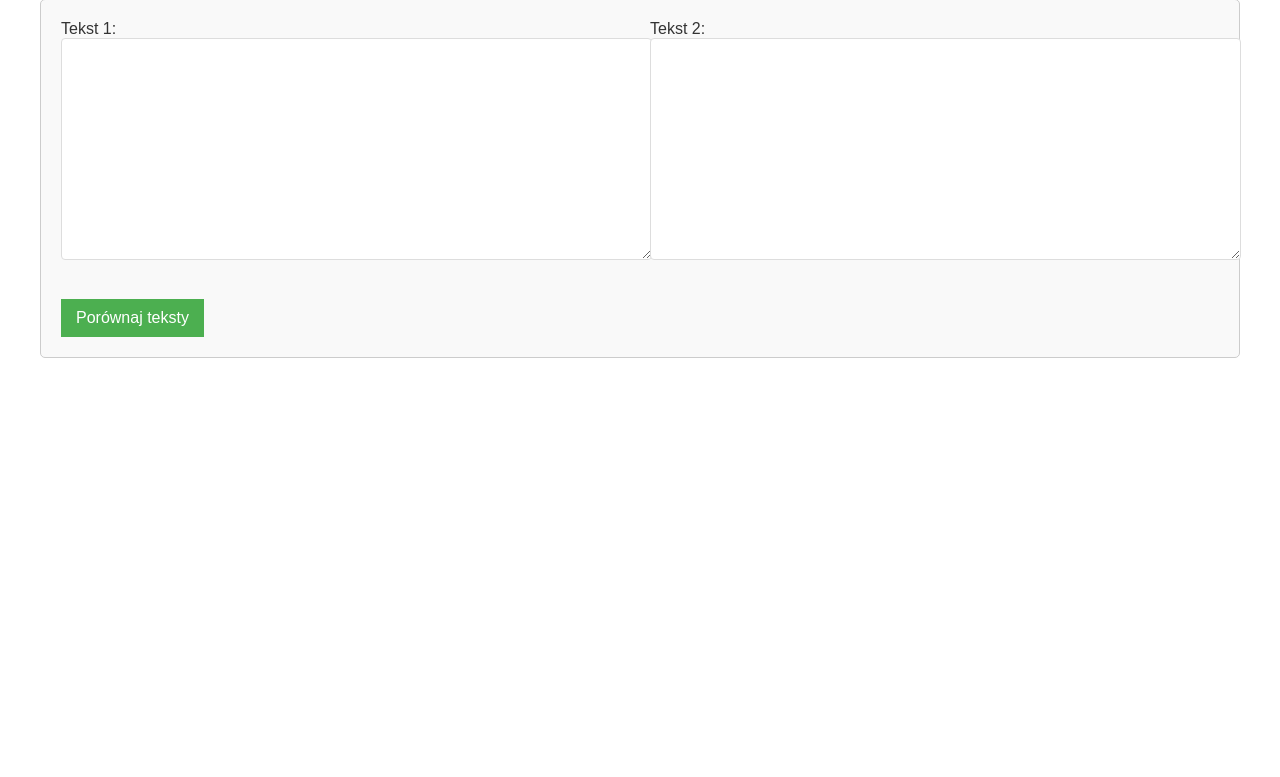
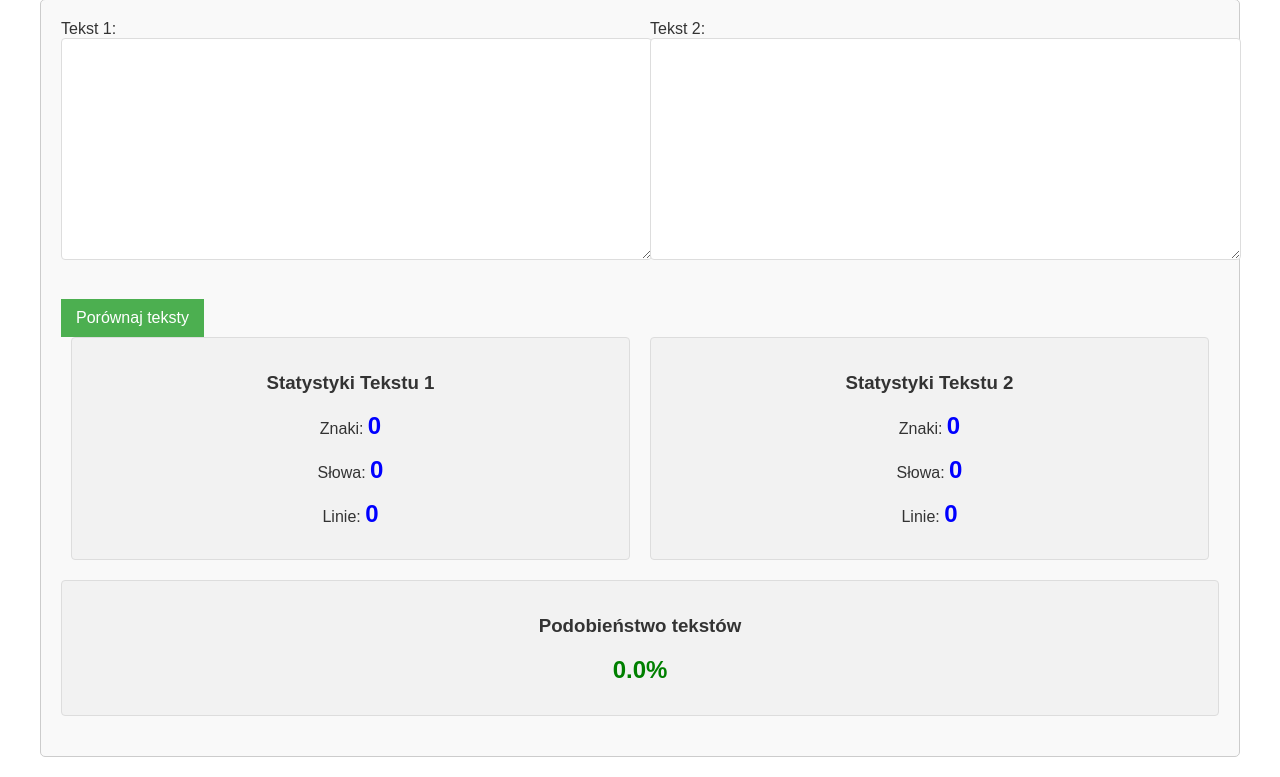
Before and after one commit to czangusiek/kalkulator-marzy, a Flask app: page /porownaj in a window 1280 px wide. Shown: the part 160-937 px from the top of the page. Before the commit the page ends 518 px from the top, so only its background shows below. Run offline with Flask 3, Linux system fonts and the light colour scheme.

Commit message:
dodanie porownywarki i licznika V3

```diff
--- a/app.py
+++ b/app.py
@@ -904,24 +904,52 @@ def porownaj():
     tekst1 = ""
     tekst2 = ""
     roznice = ""
+    statystyki1 = {"znaki": 0, "slowa": 0, "linie": 0}
+    statystyki2 = {"znaki": 0, "slowa": 0, "linie": 0}
+    podobienstwo = 0.0
 
     if request.method == "POST":
         tekst1 = request.form.get("tekst1", "")
         tekst2 = request.form.get("tekst2", "")
 
-        if tekst1 or tekst2:
+        # Oblicz statystyki dla tekstu 1
+        statystyki1 = {
+            "znaki": len(tekst1),
+            "slowa": len(tekst1.split()) if tekst1 else 0,
+            "linie": len(tekst1.splitlines()) if tekst1 else 0
+        }
+
+        # Oblicz statystyki dla tekstu 2
+        statystyki2 = {
+            "znaki": len(tekst2),
+            "slowa": len(tekst2.split()) if tekst2 else 0,
+            "linie": len(tekst2.splitlines()) if tekst2 else 0
+        }
+
+        if tekst1 and tekst2:
+            # Oblicz podobieństwo między tekstami
+            sekwencja = difflib.SequenceMatcher(None, tekst1, tekst2)
+            podobienstwo = sekwencja.ratio() * 100  # jako procent
+
             d = difflib.Differ()
             roznice = list(d.compare(
                 tekst1.splitlines(),
                 tekst2.splitlines()
             ))
             roznice = "\n".join(roznice)
+        elif tekst1 or tekst2:
+            # Jeśli tylko jeden tekst, to podobieństwo 0%
+            podobienstwo = 0.0
+            roznice = ""
 
     return render_template(
         "porownaj.html",
         tekst1=tekst1,
         tekst2=tekst2,
-        roznice=roznice
+        roznice=roznice,
+        statystyki1=statystyki1,
+        statystyki2=statystyki2,
+        podobienstwo=podobienstwo
     )
 
 if __name__ == "__main__":
--- a/templates/porownaj.html
+++ b/templates/porownaj.html
@@ -102,6 +102,43 @@
             background-color: #45a049;
         }
 
+        .statystyki-container {
+            display: flex;
+            justify-content: space-between;
+            margin-bottom: 20px;
+        }
+
+        .stat-box {
+            flex: 1;
+            padding: 15px;
+            border: 1px solid var(--table-border);
+            border-radius: 4px;
+            background-color: var(--table-header-bg);
+            margin: 0 10px;
+            text-align: center;
+        }
+
+        .stat-value {
+            font-size: 24px;
+            font-weight: bold;
+            color: var(--blue-color);
+        }
+
+        .podobienstwo-box {
+            text-align: center;
+            padding: 15px;
+            border: 1px solid var(--table-border);
+            border-radius: 4px;
+            background-color: var(--table-header-bg);
+            margin-bottom: 20px;
+        }
+
+        .podobienstwo-value {
+            font-size: 24px;
+            font-weight: bold;
+            color: var(--green-color);
+        }
+
         .roznice {
             white-space: pre-wrap;
             font-family: monospace;
@@ -165,6 +202,28 @@
             <input type="submit" value="Porównaj teksty">
         </form>
 
+        {% if roznice or podobienstwo is defined %}
+        <div class="statystyki-container">
+            <div class="stat-box">
+                <h3>Statystyki Tekstu 1</h3>
+                <p>Znaki: <span class="stat-value">{{ statystyki1.znaki }}</span></p>
+                <p>Słowa: <span class="stat-value">{{ statystyki1.slowa }}</span></p>
+                <p>Linie: <span class="stat-value">{{ statystyki1.linie }}</span></p>
+            </div>
+            <div class="stat-box">
+                <h3>Statystyki Tekstu 2</h3>
+                <p>Znaki: <span class="stat-value">{{ statystyki2.znaki }}</span></p>
+                <p>Słowa: <span class="stat-value">{{ statystyki2.slowa }}</span></p>
+                <p>Linie: <span class="stat-value">{{ statystyki2.linie }}</span></p>
+            </div>
+        </div>
+
+        <div class="podobienstwo-box">
+            <h3>Podobieństwo tekstów</h3>
+            <p><span class="podobienstwo-value">{{ podobienstwo|round(2) }}%</span></p>
+        </div>
+        {% endif %}
+
         {% if roznice %}
         <div class="wynik">
             <h3>Różnice:</h3>
```
